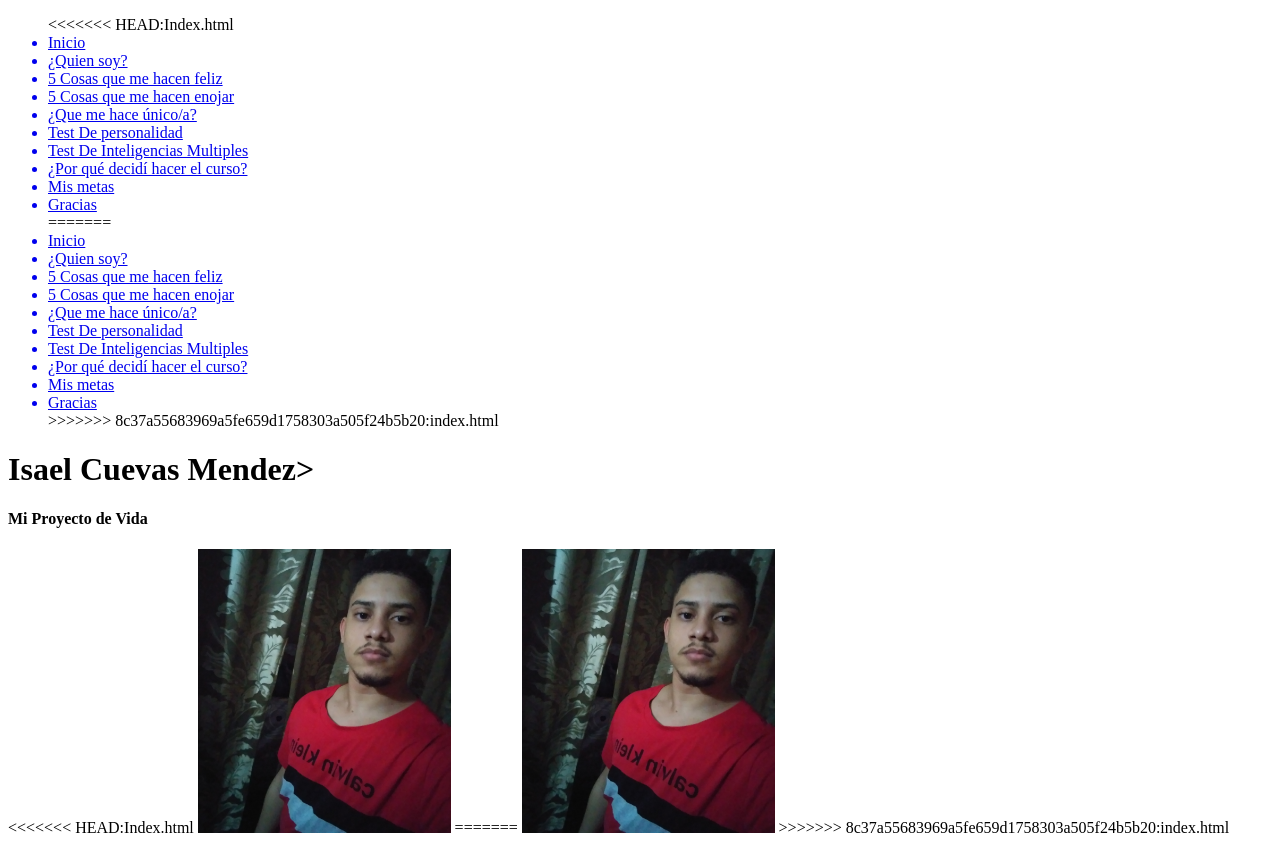
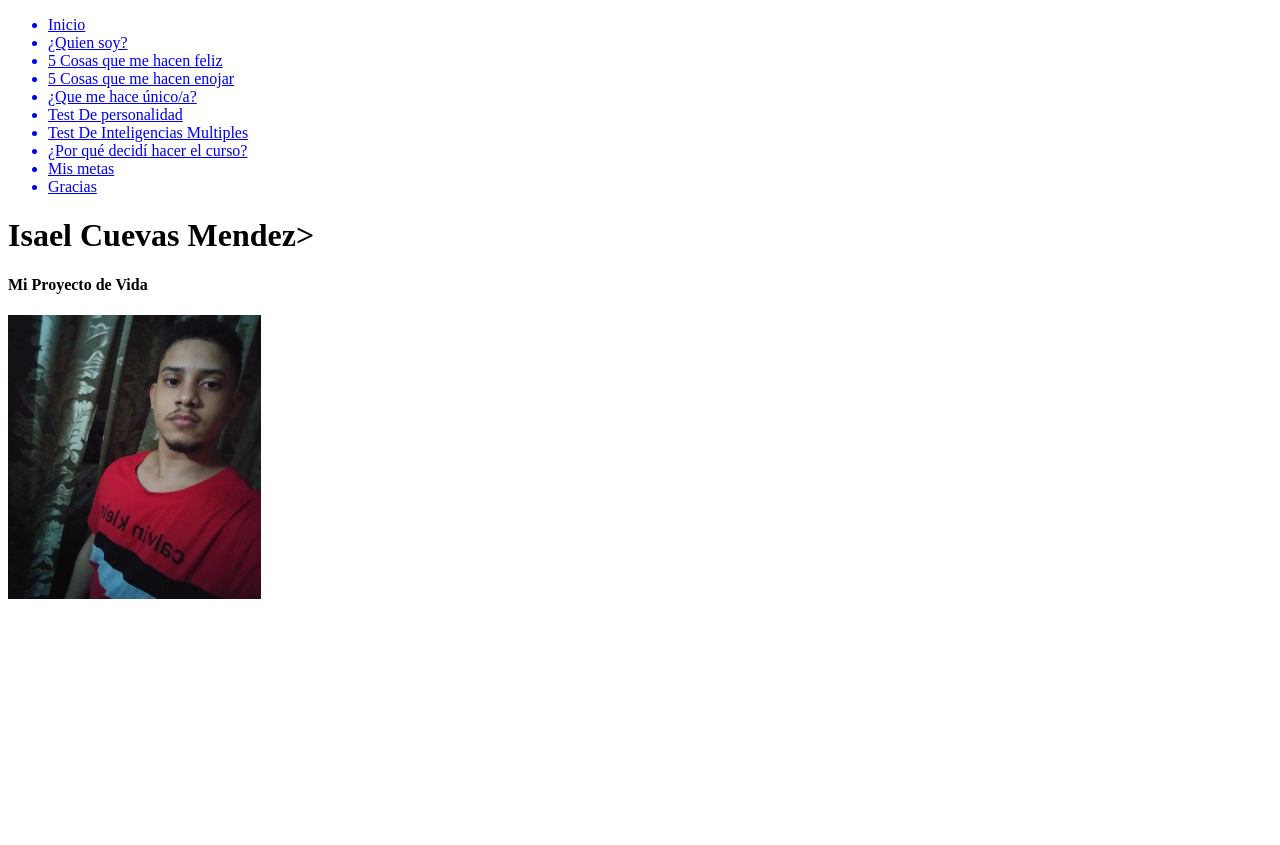
Before and after one commit to IsaelcuevasMendez/proyecto-vida, a plain HTML site: page index.html in a window 1280 px wide. After the commit the page ends 800 px from the top, so only its background shows below. Drawn offline with Linux system fonts and the light colour scheme.

Commit message:
no cambie nada es prueba

```diff
--- a/index.html
+++ b/index.html
@@ -9,7 +9,6 @@
   <body>
     <!--Menú de Navegación-->
     <ul>
-<<<<<<< HEAD:Index.html
       <a href="index.html"><li>Inicio</li></a>
       <a href="Quien-soy.html"><li>¿Quien soy?</li></a>
       <a href="5-feliz.html"><li>5 Cosas que me hacen feliz</li></a>
@@ -22,28 +21,10 @@
       <a href="Decidir-curso.html"><li>¿Por qué decidí hacer el curso?</li></a>
       <a href="mis-metas.html"><li>Mis metas</li></a>
       <a href="Gracias.html"><li>Gracias</li></a>
-=======
-        <a href="index.html"><li>Inicio</li></a>
-        <a href="Quien-soy.html"><li>¿Quien soy?</li></a>
-        <a href="5-feliz.html"><li>5 Cosas que me hacen feliz</li></a>
-        <a href="5-enojar.html"><li>5 Cosas que me hacen enojar</li></a>
-        <a href="Unico.html"><li>¿Que me hace único/a?</li></a>
-        <a href="personalidad.html"><li>Test De personalidad</li></a>
-        <a href="Inteligencia-multiple.html"><li>Test De Inteligencias Multiples</li></a>
-        <a href="Decidir-curso.html"><li>¿Por qué decidí hacer el curso?</li></a>
-        <a href="mis-metas.html"><li>Mis metas</li></a>
-        <a href="Gracias.html"><li>Gracias</li></a>
->>>>>>> 8c37a55683969a5fe659d1758303a505f24b5b20:index.html
     </ul>
     <!--contenido-->
     <h1>Isael Cuevas Mendez></h1>
     <h4><span>Mi Proyecto de Vida</span></h4>
-<<<<<<< HEAD:Index.html
     <img width="20%" src="Imagenes/20210204_160143_HDR.jpg" alt="" />
   </body>
-=======
-    <img width="20%" src="Imagenes/20210204_160143_HDR.jpg" alt="">
-
-</body>
->>>>>>> 8c37a55683969a5fe659d1758303a505f24b5b20:index.html
 </html>
```
